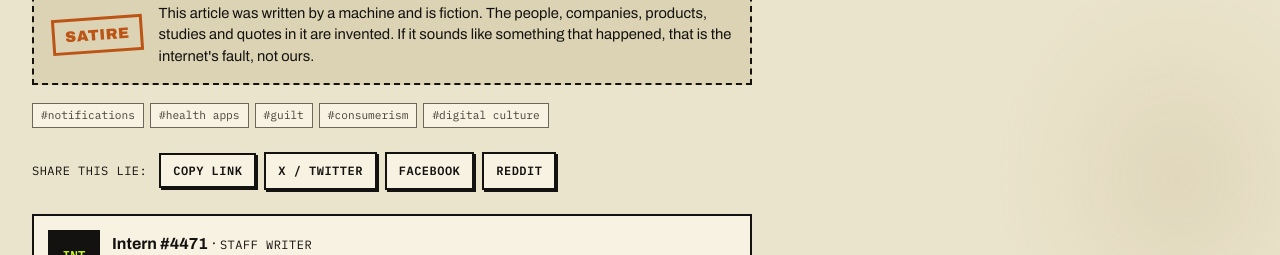
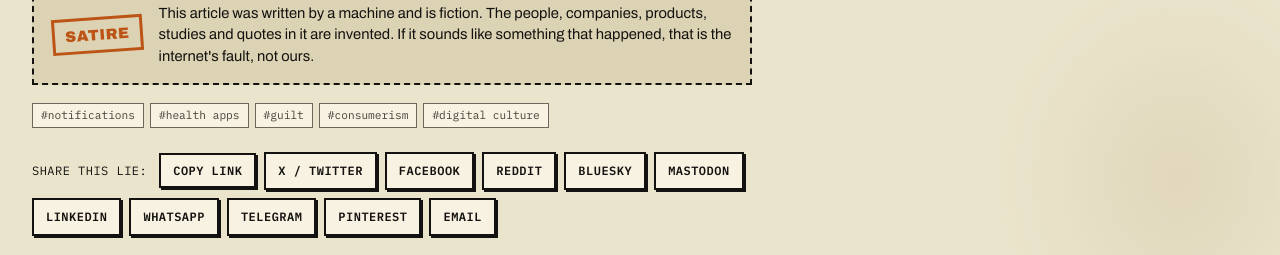
Before and after one commit to AzzamDoesAVbadly/IGNORETHIS-ITSABADIDEA, an Astro site in the folder machine-made-god/: page /a/the-7-58-a-m-run-miss-notification-is-filing-a-formal-complaint in a window 1280 px wide. Shown: the part 2782-3037 px from the top of the page. Built offline with nearby package versions, Linux system fonts and the light colour scheme; Astro itself is replaced by a stand-in of ours; no server answers.

Commit message:
Add Bluesky, Mastodon, LinkedIn, WhatsApp, Telegram, Pinterest and email share links
Co-Authored-By: Claude Sonnet 5.5 <noreply@anthropic.com>

```diff
--- a/machine-made-god/src/components/Share.astro
+++ b/machine-made-god/src/components/Share.astro
@@ -11,4 +11,11 @@ const u = encodeURIComponent(abs);
   <a href={`https://twitter.com/intent/tweet?text=${t}&url=${u}`} target="_blank" rel="noopener">X / Twitter</a>
   <a href={`https://www.facebook.com/sharer/sharer.php?u=${u}`} target="_blank" rel="noopener">Facebook</a>
   <a href={`https://www.reddit.com/submit?url=${u}&title=${t}`} target="_blank" rel="noopener">Reddit</a>
+  <a href={`https://bsky.app/intent/compose?text=${encodeURIComponent(`${text || title} ${abs}`)}`} target="_blank" rel="noopener">Bluesky</a>
+  <a href={`https://mastodon.social/share?text=${encodeURIComponent(`${text || title} ${abs}`)}`} target="_blank" rel="noopener">Mastodon</a>
+  <a href={`https://www.linkedin.com/sharing/share-offsite/?url=${u}`} target="_blank" rel="noopener">LinkedIn</a>
+  <a href={`https://wa.me/?text=${encodeURIComponent(`${text || title} ${abs}`)}`} target="_blank" rel="noopener">WhatsApp</a>
+  <a href={`https://t.me/share/url?url=${u}&text=${t}`} target="_blank" rel="noopener">Telegram</a>
+  <a href={`https://pinterest.com/pin/create/button/?url=${u}&description=${t}`} target="_blank" rel="noopener">Pinterest</a>
+  <a href={`mailto:?subject=${t}&body=${encodeURIComponent(`${text || title}\n\n${abs}`)}`}>Email</a>
 </div>
```
